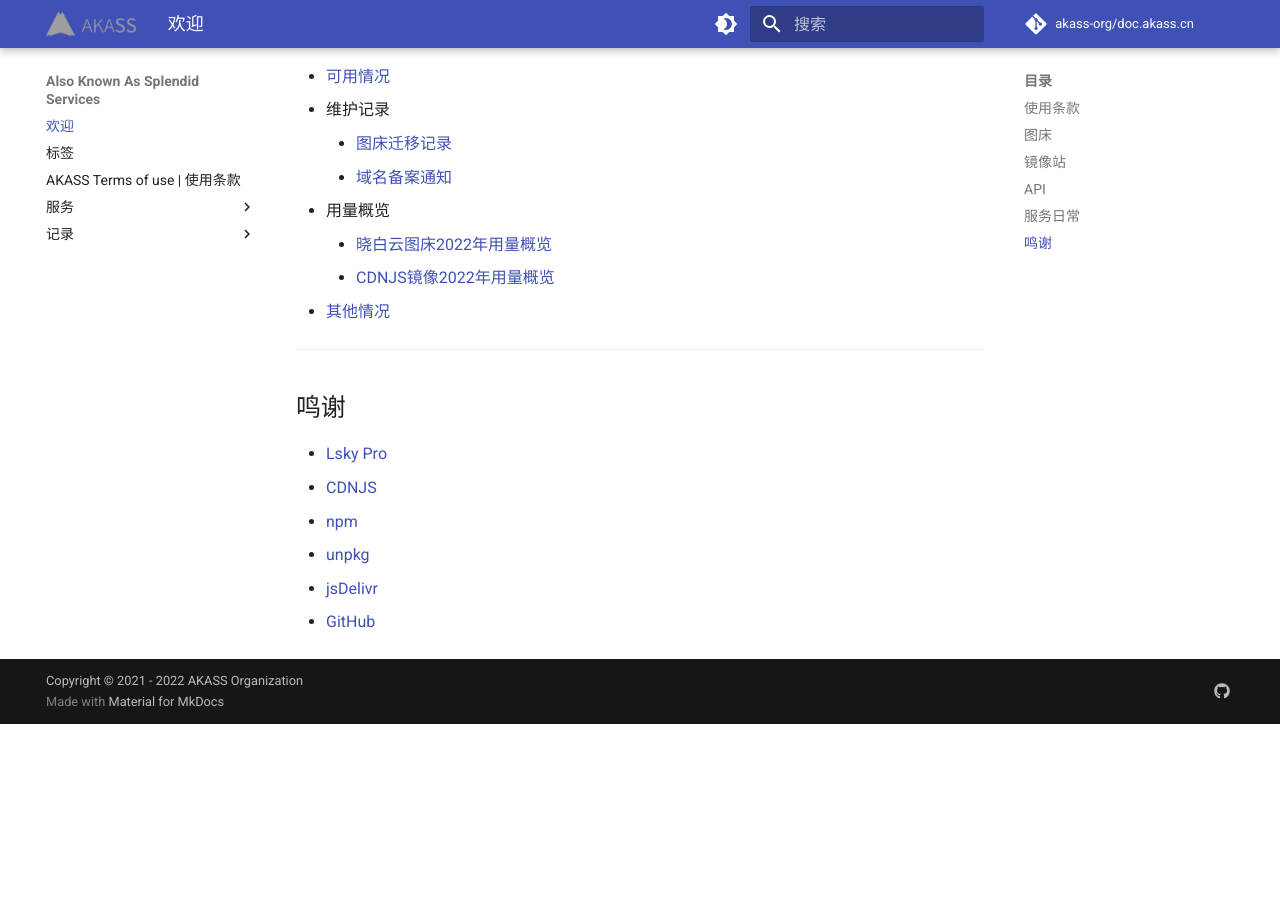
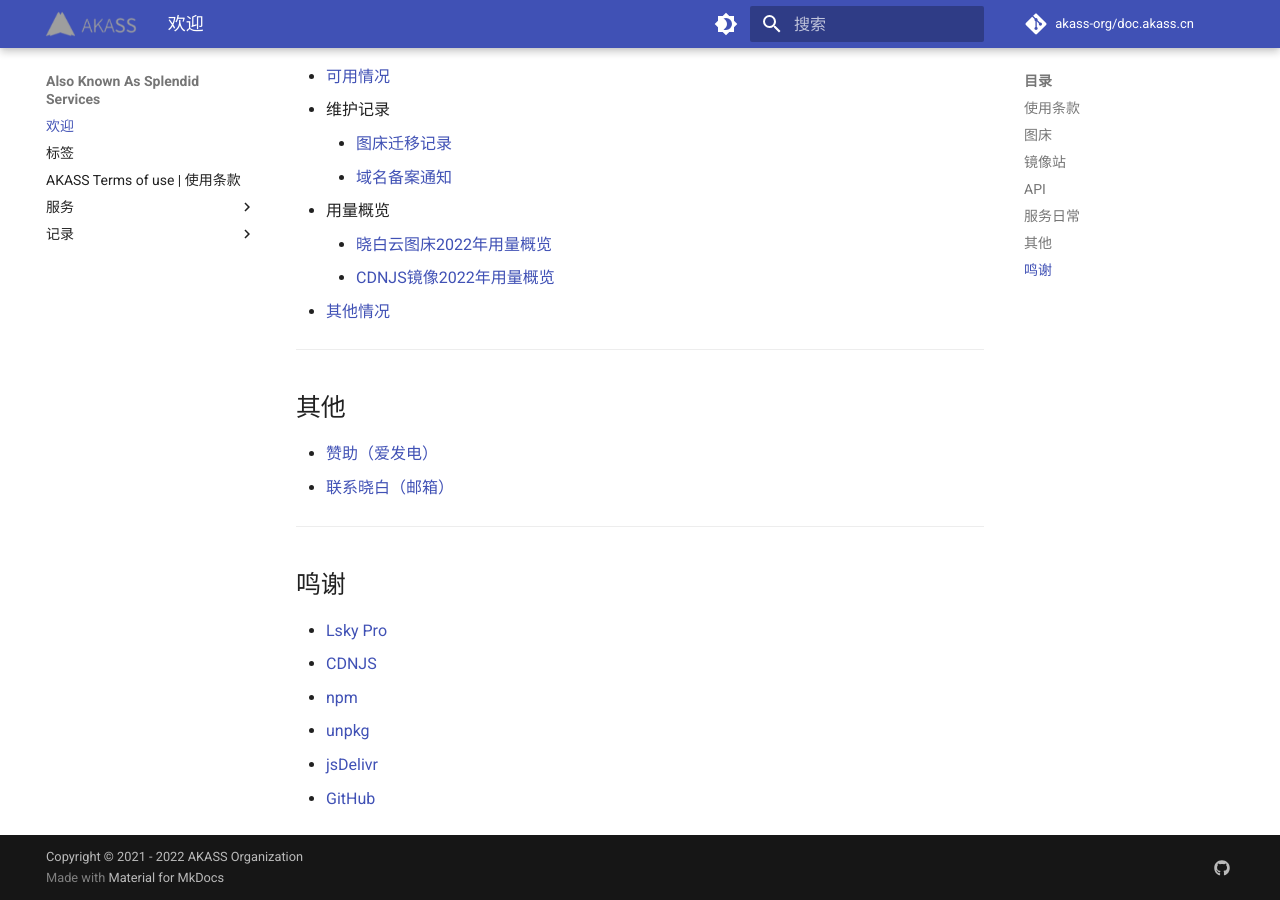
Before and after one commit to akass-org/doc.akass.cn, an MkDocs documentation site: the page built from docs/index.md, in a window 1280 px wide and 900 px high, scrolled down 976 px. Built offline with MkDocs 1.6.1 and Material for MkDocs 9.7.7, drawn with Linux system fonts in a browser that asks for light colours; comment, search, counter and statistics services are not loaded; before the commit the page ends 1700 px from its top, so only the background shows below that.

Commit message:
New things.

```diff
--- a/docs/index.md
+++ b/docs/index.md
@@ -36,6 +36,12 @@
 
 ---
 
+## 其他
+- [赞助（爱发电）](https://afdian.net/@akatsukiro)
+- [联系晓白（邮箱）](mailto:admin@bep.ink)
+
+---
+
 ## 鸣谢
 - [Lsky Pro](https://www.lsky.pro)
 - [CDNJS](https://cdnjs.com)
```
